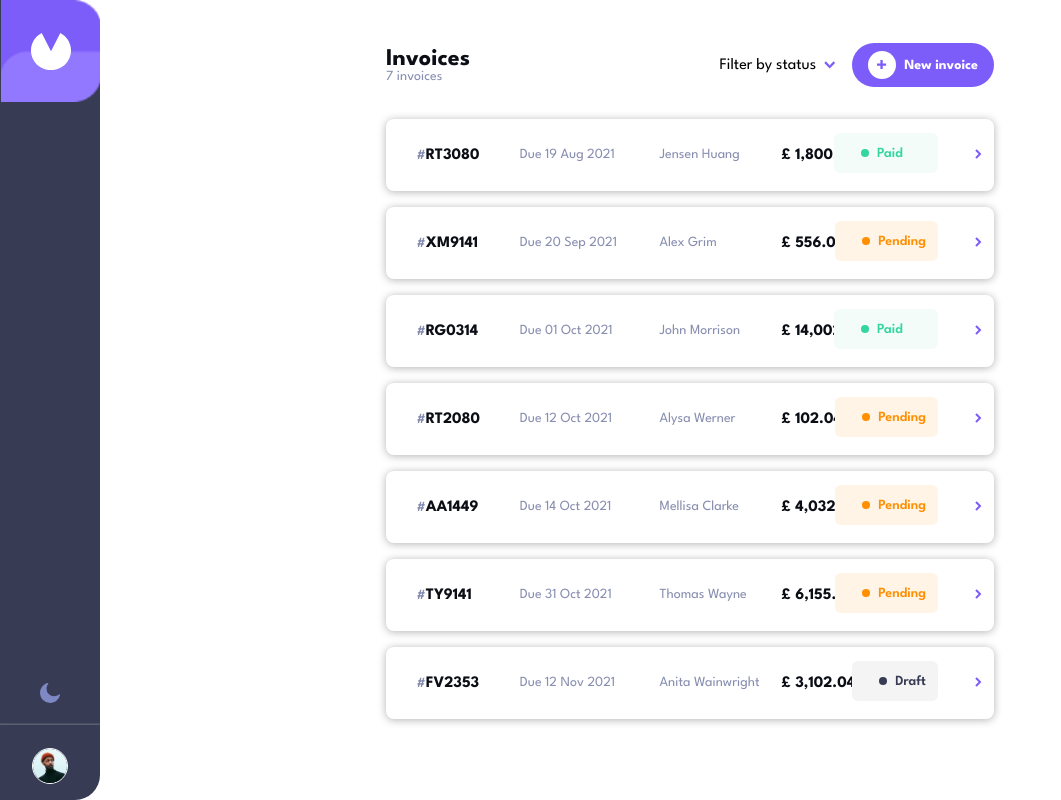
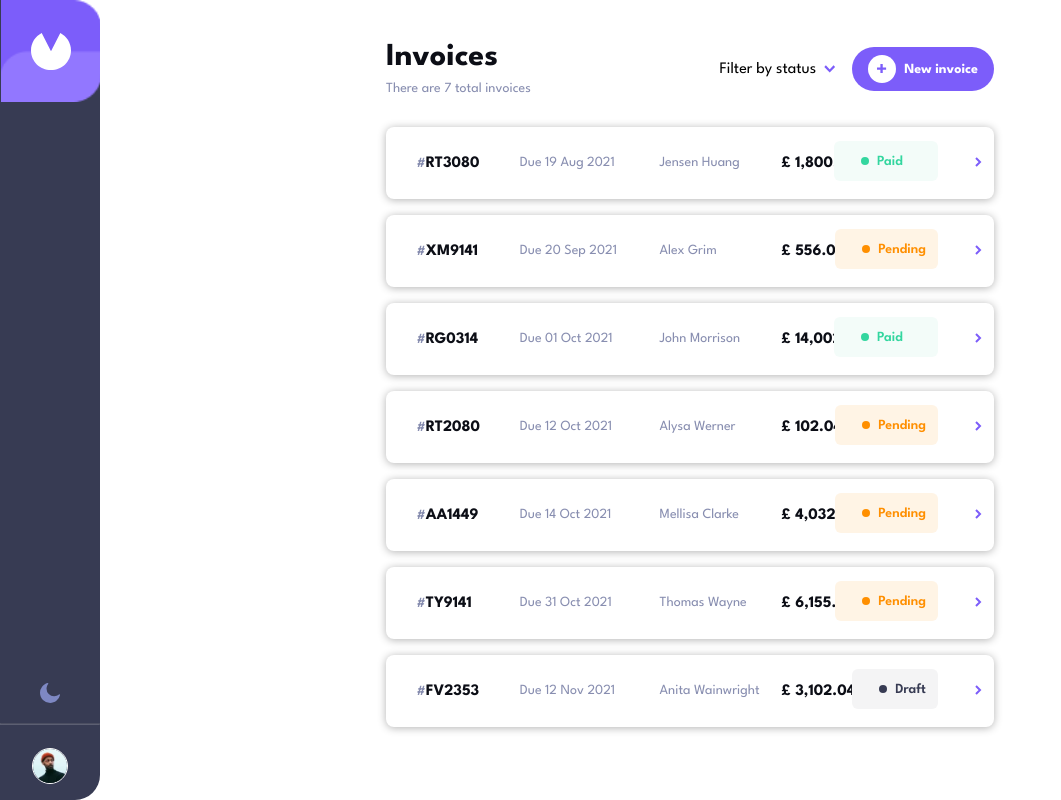
Before and after one commit to emanndev/lab9, an Angular app: page /invoices in a window 1280 px wide. Shown: the whole page, without its empty margins (0-1061 px from the left). Built offline with nearby package versions, Linux system fonts and the light colour scheme.

Commit message:
Implemented theme toggler successfully

```diff
--- a/src/app/components/edit-invoice-form-component/edit-invoice-form-component.component.scss
+++ b/src/app/components/edit-invoice-form-component/edit-invoice-form-component.component.scss
@@ -1,7 +1,8 @@
 .edit-invoice {
   padding: 1rem;
+  overflow-y: scroll;
 
-   .back-button {
+  .back-button {
     background: none;
     border: none;
     font-weight: bold;
@@ -84,3 +85,71 @@
     }
   }
 }
+
+@media (min-width: 768px) and (max-width: 1023px) {
+  .edit-modal-overlay {
+    position: fixed;
+    top: 76px;
+    left: 0;
+    right: 0;
+    bottom: 0;
+    z-index: 1000;
+    backdrop-filter: blur(5px);
+    background-color: rgba(90, 11, 11, 0.856);
+    background: transparent;
+    max-width: 80%;
+    display: flex;
+    justify-content: flex-start;
+    align-items: flex-start;
+    overflow-y: auto;
+  }
+  .edit-modal-panel {
+    max-width: 500px;
+    background-color: rgb(255, 255, 255);
+    color: var(--text-color);
+    width: 100%;
+    max-height: 100vh;
+    padding: 2rem;
+    overflow-y: auto;
+    animation: slideIn 0.3s ease-in-out;
+  }
+}
+
+@media (min-width: 1024px) {
+  .edit-modal-overlay {
+    position: fixed;
+    top: 0;
+    left: 103px;
+    right: 0;
+    bottom: 0;
+    z-index: 1000;
+    backdrop-filter: blur(5px);
+    background-color: rgba(54, 54, 54, 0.2);
+    display: flex;
+    justify-content: flex-start;
+    align-items: flex-start;
+    overflow-y: auto;
+  }
+
+  .edit-modal-panel {
+    max-width: 500px;
+    background-color: white;
+    color: var(--text-color);
+    width: 100%;
+    max-height: 100vh;
+    padding: 2rem;
+    overflow-y: auto;
+    animation: slideIn 0.3s ease-in-out;
+  }
+}
+
+@keyframes slideIn {
+  from {
+    transform: translateX(-100%);
+    opacity: 0.2;
+  }
+  to {
+    transform: translateX(0);
+    opacity: 1;
+  }
+}
--- a/src/app/components/invoice-list/invoice-list.component.html
+++ b/src/app/components/invoice-list/invoice-list.component.html
@@ -1,43 +1,71 @@
 <div class="header-container">
   <div class="list-header">
     <h1>Invoices</h1>
-    <p>{{ invoices.length }} invoices</p>
+    <p>{{ invoiceTotal | textChange }}</p>
   </div>
 
   <div class="action-group">
     <div class="filter-dropdown">
-       <div class="dropdown" (click)="toggleDropdown()" [class.open]="dropdownOpen">
-  <span class="dropdown-label" id="responsiveText">{{filterTextConfig | textChange}}</span>
-  <img src="assets/images/icon-arrow-down.svg" alt="arrow" class="dropdown-arrow" />
+      <div
+        class="dropdown"
+        (click)="toggleDropdown()"
+        [class.open]="dropdownOpen"
+      >
+        <span class="dropdown-label" id="responsiveText">{{
+          filterTextConfig | textChange
+        }}</span>
+        <img
+          src="assets/images/icon-arrow-down.svg"
+          alt="arrow"
+          class="dropdown-arrow"
+        />
 
-  <div class="dropdown-menu" *ngIf="dropdownOpen">
-    <label><input type="checkbox" (change)="onStatusChange('draft', $event)" /> Draft</label>
-    <label><input type="checkbox" (change)="onStatusChange('pending', $event)" /> Pending</label>
-    <label><input type="checkbox" (change)="onStatusChange('paid', $event)" /> Paid</label>
-
-  </div>
-</div>
+        <div class="dropdown-menu" *ngIf="dropdownOpen">
+          <label
+            ><input
+              type="checkbox"
+              (change)="onStatusChange('draft', $event)"
+            />
+            Draft</label
+          >
+          <label
+            ><input
+              type="checkbox"
+              (change)="onStatusChange('pending', $event)"
+            />
+            Pending</label
+          >
+          <label
+            ><input type="checkbox" (change)="onStatusChange('paid', $event)" />
+            Paid</label
+          >
+        </div>
+      </div>
     </div>
 
     <button class="new-invoice-button">
       <span class="circle">
         <img src="assets/images/icon-plus.svg" alt="plus icon" />
       </span>
-      {{newInvoiceTextConfig | textChange }}
+      {{ newInvoiceTextConfig | textChange }}
     </button>
   </div>
 </div>
 
-
-<div class="invoice-card" *ngFor="let invoice of invoices" [routerLink]="['/invoices', invoice.id]" >
+@if(invoices.length > 0; ){
+<div
+  class="invoice-card"
+  *ngFor="let invoice of invoices"
+  [routerLink]="['/invoices', invoice.id]"
+>
   <div class="top">
     <div class="id"><span class="client-Id">#</span>{{ invoice.id }}</div>
     <div class="client">{{ invoice.clientName }}</div>
   </div>
 
   <div class="middle">
-    <div class="due">Due {{ invoice.paymentDue | date: 'dd MMM yyyy' }}</div>
-    <div class="amount">£ {{ invoice.total | number: '1.2-2' }}</div>
+    <div class="due">Due {{ invoice.paymentDue | date : "dd MMM yyyy" }}</div>
+    <div class="amount">£ {{ invoice.total | number : "1.2-2" }}</div>
   </div>
 
   <div class="bottom">
@@ -47,6 +75,17 @@
   </div>
 
   <div class="right-arrow">
-    <img src="assets/images/icon-arrow-right.svg" alt="">
+    <img src="assets/images/icon-arrow-right.svg" alt="" />
   </div>
 </div>
+} @else {
+
+<div class="empty-state">
+  <img src="assets/images/illustration-empty.svg" alt="empty-state-image" />
+  <h2>There is nothing here</h2>
+  <p>
+    Create an invoice by clicking the <br />
+    <span>{{ newInvoiceTextConfig | textChange }}</span> button and get started
+  </p>
+</div>
+}
--- a/src/app/components/invoice-list/invoice-list.component.scss
+++ b/src/app/components/invoice-list/invoice-list.component.scss
@@ -1,4 +1,4 @@
-@use '../../../variables' as *;
+@use "../../../variables" as *;
 
 .header-container {
   display: flex;
@@ -10,7 +10,6 @@
     h1 {
       margin: 0;
       font-size: 24px;
-
       font-weight: bold;
     }
 
@@ -26,13 +25,10 @@
     align-items: center;
     gap: 1rem;
 
-
-
     .filter-dropdown {
       display: flex;
       align-items: center;
       gap: 0.5rem;
-
 
       .dropdown {
         position: relative;
@@ -57,18 +53,25 @@
           position: absolute;
           top: 120%;
           left: 0;
-        background-color: var(--input-bg);
-        border: 1px solid var(--border-color);
+          background-color: white;
+          border: 1px solid rgb(175, 175, 175);
           border-radius: 8px;
           padding: 1rem;
-        box-shadow: 0 4px 8px rgba(0, 0, 0, 0.05);
+          box-shadow: 0 4px 8px rgba(0, 0, 0, 0.09);
           z-index: 100;
+          width: 100px;
 
           label {
             display: block;
             margin-bottom: 0.5rem;
-          font-size: 14px;
-          color: var(--text-color);
+            font-size: 15px;
+            color: $color-heading;
+          }
+
+          input[type="checkbox"] {
+            border: 2px solid #2a1092;
+            cursor: pointer;
+            background: $color-void;
           }
         }
       }
@@ -102,8 +105,6 @@
         }
       }
     }
-
-
   }
 }
 .invoice-card {
@@ -114,12 +115,12 @@
   box-shadow: 0 1px 8px rgba(0, 0, 0, 0.3);
   transition: border ease-in-out 0.15s;
 
-  &:hover{
+  &:hover {
     border: 1px solid $color-purple-light;
     cursor: pointer;
   }
 
-  .right-arrow{
+  .right-arrow {
     display: none;
   }
 
@@ -129,14 +130,13 @@
     margin-bottom: 0.5rem;
     align-items: center;
   }
-  .bottom{
+  .bottom {
     display: flex;
     position: relative;
     bottom: 20px;
-    justify-self:flex-end;
+    justify-self: flex-end;
     align-items: center;
     vertical-align: middle;
-
   }
   .middle {
     display: flex;
@@ -180,7 +180,6 @@
     margin-left: auto;
     height: 40px;
 
-
     &.paid {
       // background-color: #f3fcf9;
       // color: #33d69f;
@@ -210,7 +209,6 @@
       margin-right: 15px;
       width: 100%;
 
-
       // .dot {
       //   // background-color: #373b53;
 
@@ -226,67 +224,76 @@
   }
 }
 
+.empty-state {
+  display: flex;
+  flex-direction: column;
+  align-items: center;
+  justify-content: center;
+  margin-top: 8rem;
 
+  h2,
+  p {
+    margin-top: 1rem;
+    text-align: center;
+  }
+}
 
-@media (min-width: 1024px){
-  .header-container{
+@media (min-width: 1024px) {
+  .header-container {
     margin-bottom: 2rem;
     margin-top: -5px;
-  }
 
     .list-header {
-
       h1 {
         font-size: 32px;
         font-weight: bold;
       }
 
       p {
-
+        margin-top: 10px;
         font-size: 14px;
       }
     }
+  }
 
-
-  .invoice-card{
+  .invoice-card {
     position: relative;
     height: 72px;
     margin-bottom: 1rem;
 
-  .top .id{
+    .top .id {
       position: absolute;
       top: 40%;
       left: 5%;
     }
 
-   .top .client{
+    .top .client {
       position: absolute;
       top: 40%;
       left: 45%;
     }
 
-  .middle .due{
+    .middle .due {
       position: absolute;
       top: 40%;
       left: 22%;
     }
 
-  .middle .amount{
+    .middle .amount {
       position: absolute;
       top: 40%;
       left: 65%;
     }
-  .bottom .status{
+    .bottom .status {
       margin-top: 10px;
       margin-right: 40px;
     }
 
-  .right-arrow{
+    .right-arrow {
       display: block;
       position: absolute;
       top: 40%;
       right: 2%;
     }
   }
-
 }
--- a/src/app/components/invoice-list/invoice-list.component.ts
+++ b/src/app/components/invoice-list/invoice-list.component.ts
@@ -10,50 +10,66 @@ import { TextChangePipe } from '../../shared/text-change.pipe';
   standalone: true,
   templateUrl: './invoice-list.component.html',
   styleUrls: ['./invoice-list.component.scss'],
-  imports: [CommonModule, RouterModule, TextChangePipe]
+  imports: [CommonModule, RouterModule, TextChangePipe],
 })
 export class InvoiceListComponent implements OnInit {
   invoices: Invoice[] = [];
   selectedStatuses: string[] = [];
   dropdownOpen: boolean = false;
 
-
   //text change values based on screen sizes for the filter dropdown
   filterTextConfig = {
     mobile: 'Filter',
     tablet: 'Filter by status',
-       desktop: 'Filter by status'
-     }
+    desktop: 'Filter by status',
+  };
 
   newInvoiceTextConfig = {
     mobile: 'New',
     tablet: 'New invoice',
-      desktop: 'New invoice'
-     }
+    desktop: 'New invoice',
+  };
 
   constructor(private invoiceService: InvoiceService) {}
 
   ngOnInit() {
     this.invoices = this.invoiceService.getInvoices();
+    this.invoiceTotal.mobile =
+      this.invoiceService.getInvoices().length + ' invoices';
+    this.invoiceTotal.tablet =
+      'There are ' +
+      this.invoiceService.getInvoices().length +
+      ' total invoices';
+    this.invoiceTotal.desktop =
+      'There are ' +
+      this.invoiceService.getInvoices().length +
+      ' total invoices';
   }
 
+  //invoices text change
+  invoiceTotal: { mobile: string; tablet: string; desktop: string } = {
+    mobile: '',
+    tablet: '',
+    desktop: '',
+  };
 
   onStatusChange(status: string, event: Event) {
     const checked = (event.target as HTMLInputElement).checked;
     if (checked) {
       this.selectedStatuses.push(status);
     } else {
-      this.selectedStatuses = this.selectedStatuses.filter(s => s !== status);
+      this.selectedStatuses = this.selectedStatuses.filter((s) => s !== status);
     }
     this.loadInvoices();
   }
 
   loadInvoices(): void {
-    this.invoices = this.invoiceService.getInvoicesByStatus(this.selectedStatuses);
+    this.invoices = this.invoiceService.getInvoicesByStatus(
+      this.selectedStatuses
+    );
   }
 
   toggleDropdown() {
     this.dropdownOpen = !this.dropdownOpen;
   }
-
 }
--- a/src/app/components/theme-toggle/theme-toggle.component.html
+++ b/src/app/components/theme-toggle/theme-toggle.component.html
@@ -1,4 +1,8 @@
-  <button class="theme-toggle" (click)="toggleTheme()">
-      <span *ngIf="themeService.currentTheme === 'light'"> <img src="assets/images/icon-moon.svg" alt="theme" class="icon" /></span>
-      <span *ngIf="themeService.currentTheme === 'dark'"> <img src="assets/images/icon-sun.svg" alt="theme" class="icon" /></span>
-    </button>
+<button class="theme-toggle" (click)="toggleTheme()">
+  <span *ngIf="themeService.currentTheme === 'light'">
+    <img src="assets/images/icon-moon.svg" alt="theme" class="icon-dark"
+  /></span>
+  <span *ngIf="themeService.currentTheme === 'dark'">
+    <img src="assets/images/icon-sun.svg" alt="theme" class="icon-light"
+  /></span>
+</button>
--- a/src/app/components/theme-toggle/theme-toggle.component.ts
+++ b/src/app/components/theme-toggle/theme-toggle.component.ts
@@ -7,12 +7,21 @@ import { CommonModule } from '@angular/common';
   standalone: true,
   imports: [CommonModule],
   templateUrl: './theme-toggle.component.html',
-  styleUrl: './theme-toggle.component.scss'
+  styleUrl: './theme-toggle.component.scss',
 })
 export class ThemeToggleComponent {
   constructor(public themeService: ThemeService) {}
 
+  private themeLightIcon = document.getElementById('icon-light');
+  private themeDarkIcon = document.getElementById('icon-dark');
+
   toggleTheme() {
     this.themeService.toggleTheme();
   }
+
+  themeIcon() {
+    return this.themeService.currentTheme === 'light'
+      ? this.themeLightIcon
+      : this.themeDarkIcon;
+  }
 }
--- a/src/app/services/theme.service.ts
+++ b/src/app/services/theme.service.ts
@@ -1,72 +1,42 @@
- import { Injectable } from '@angular/core';
+import { Injectable } from '@angular/core';
 
 @Injectable({
-  providedIn: 'root'
+  providedIn: 'root',
 })
 export class ThemeService {
-  private isDarkMode = false;
-  private themeKey = 'theme';
-  currentTheme = this.isDarkMode ? 'dark' : 'light';
+  currentTheme: 'light' | 'dark' = 'light';
 
- constructor(){
-    this.startTheme();
-  }
-  private startTheme(): void{
-    const savedTheme = localStorage.getItem(this.themeKey);
+  constructor() {}
 
-    if(savedTheme){
-      this.isDarkMode = savedTheme === 'dark';
-    }
-    else{
-      this.isDarkMode = window.matchMedia('(prefers-color-scheme: dark)').matches;
-      this.saveThemeToLocalStorage();
-    }
-    this.applyTheme();
+  ngOnInit(): void {
+    this.loadTheme();
   }
 
-  private saveThemeToLocalStorage(): void{
-    localStorage.setItem(this.themeKey, this.isDarkMode ? 'dark' : 'light');
+  private loadTheme(): void {
+    const savedTheme = localStorage.getItem('theme') as 'light' | 'dark';
+    if (savedTheme) {
+      this.currentTheme = savedTheme;
+    } else {
+      if (
+        window.matchMedia &&
+        window.matchMedia('(prefers-color-scheme: dark)').matches
+      ) {
+        this.currentTheme = 'dark';
+      } else {
+        this.currentTheme = 'light';
+      }
+    }
+    this.applyThemeToBody();
   }
 
-  private applyTheme(): void{
-   const body = document.body;
-   if(this.isDarkMode){
- //   body.dataset['theme'] = 'dark';
-     body.classList.add('dark-theme');
-     body.classList.remove('light-theme');
-   }
-   else{
-    //body.dataset['theme'] = 'light';
-     body.classList.add('light-theme');
-     body.classList.remove('dark-theme');
-   }
+  private applyThemeToBody(): void {
+    document.body.classList.remove('light-theme', 'dark-theme');
+    document.body.classList.add(`${this.currentTheme}-theme`);
   }
 
-
-toggleTheme(): void{
-  this.isDarkMode = !this.isDarkMode;
-  this.saveThemeToLocalStorage();
-  this.applyTheme();
-
+  toggleTheme(): void {
+    this.currentTheme = this.currentTheme === 'light' ? 'dark' : 'light';
+    localStorage.setItem('theme', this.currentTheme);
+    this.applyThemeToBody();
+  }
 }
-
-listenToSystemThemeChanges(): void{
-  const mediaQuery = window.matchMedia('(prefers-color-scheme: dark)');
-
-  mediaQuery.addEventListener('change', (e) => {
-    const savedTheme = localStorage.getItem(this.themeKey);
-    if(!savedTheme){
-      this.isDarkMode = e.matches;
-      this.applyTheme();
-    }
-  });
-}
-
-resetToSystemPreference(): void{
-localStorage.removeItem(this.themeKey);
-this.isDarkMode = window.matchMedia('(prefers-color-scheme: dark)').matches;
-this.applyTheme();
-}
-
-
-}
```
Also changed, not shown: src/app/app.component.scss (+8 -16 lines), src/app/components/edit-invoice-form-component/edit-invoice-form-component.component.html (+16 -5 lines), src/app/components/edit-invoice-form-component/edit-invoice-form-component.component.ts (+25 -14 lines), src/styles.scss (+57 -46 lines). Lines whose indentation alone changed are shown as unchanged.
